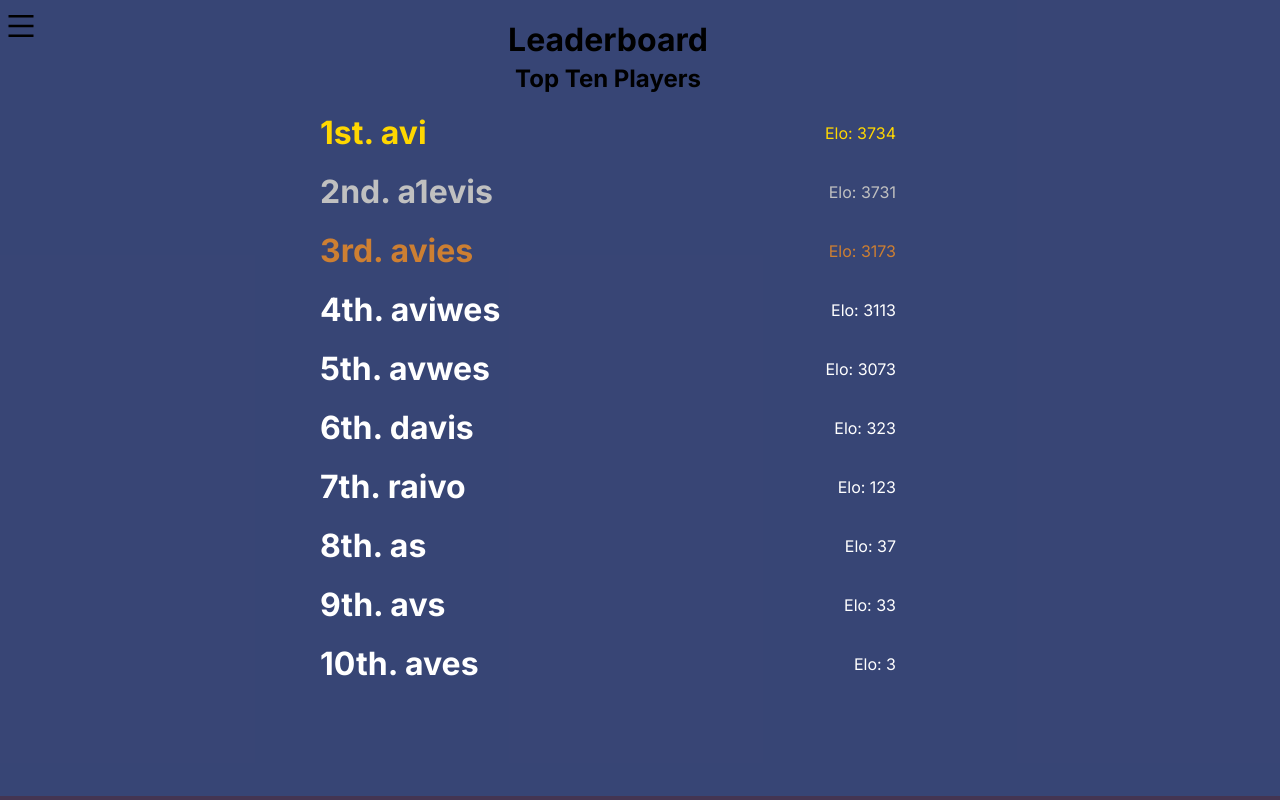
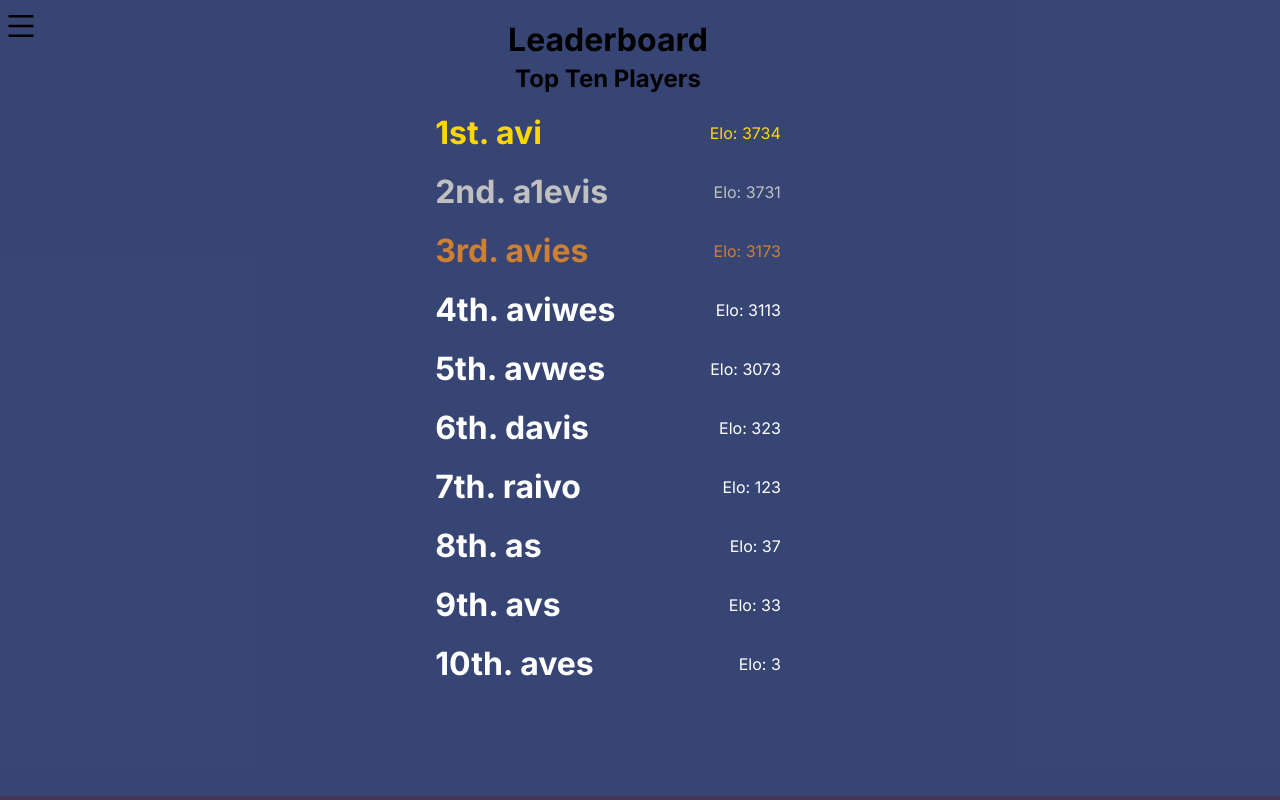
Before and after one commit to catsonluna/compmath, a Next.js app: page /leaderboard in a window 1280 px wide. Built offline with nearby package versions, Linux system fonts and the light colour scheme.

Commit message:
Update leaderboard.module.css

```diff
--- a/styles/leaderboard.module.css
+++ b/styles/leaderboard.module.css
@@ -48,7 +48,7 @@
 .leaderboard{
   display: flex;
   flex-direction: column;
-  width: 100%;
+  width: 60%;
   gap: 5px;
   align-items: center;
   justify-content: center;
@@ -65,4 +65,7 @@
   .size{
     width: 100%;
   }
+  .leaderboard{
+    width: 100%;
+  }
 }
```
